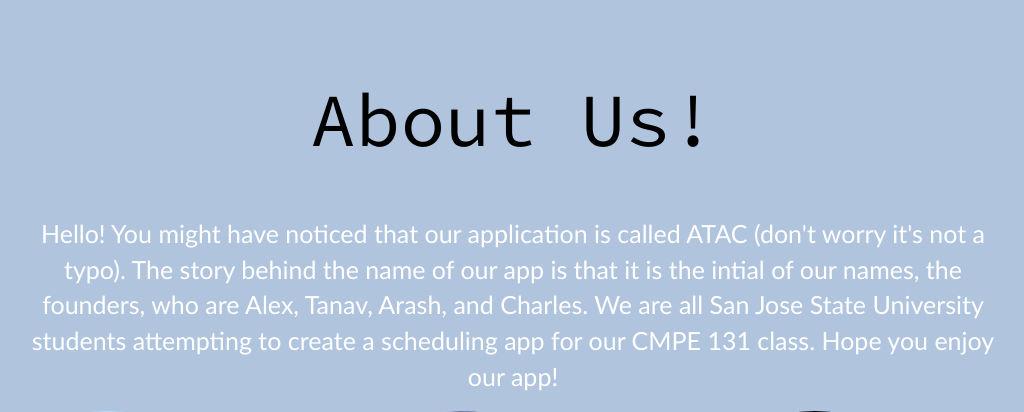
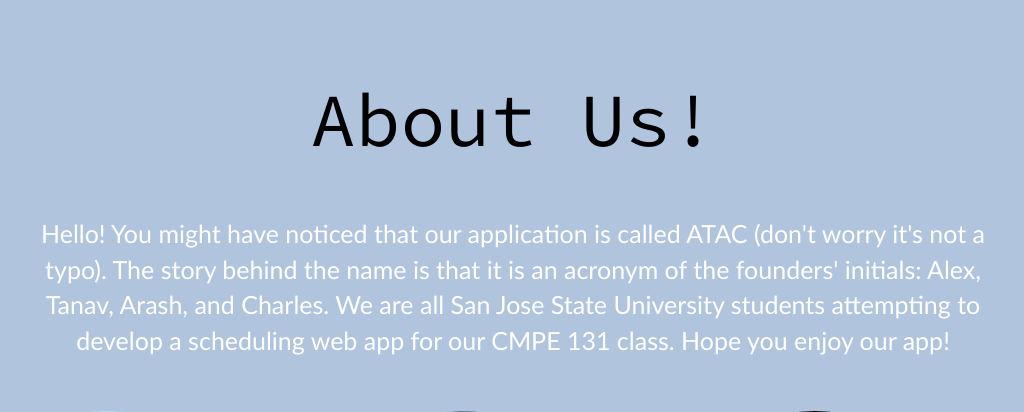
Before and after one commit to tkudupudi2/Scheduling-App, a Python web app: template GroupProject/project/app/templates/home.html in a window 1280 px wide. Shown: the part 2139-2551 px from the top of the page, without its empty margins (127-1151 px from the left). Run offline with Jinja, Linux system fonts and the light colour scheme; the template is opened without the code that fills it, so the values that code supplies are empty; some libraries are stand-ins or nearby versions.

Commit message:
Fixed minor grammar mistakes

```diff
--- a/GroupProject/project/app/templates/home.html
+++ b/GroupProject/project/app/templates/home.html
@@ -200,8 +200,8 @@ img {
     </script>
     <div class="us_description" data-aos="zoom-out">
         <p class="appdescription">Hello! You might have noticed that our application is called ATAC (don't worry it's not a typo). The story
-            behind the name of our app is that it is the intial of our names, the founders, who are Alex, Tanav, Arash, and Charles. We are all
-            San Jose State University students attempting to create a scheduling app for our CMPE 131 class. Hope you enjoy our app!
+            behind the name is that it is an acronym of the founders' initials: Alex, Tanav, Arash, and Charles. We are all
+            San Jose State University students attempting to develop a scheduling web app for our CMPE 131 class. Hope you enjoy our app!
         </p>
     </div><div data-aos="flip-left"
     data-aos-easing="ease-out-cubic"
```
